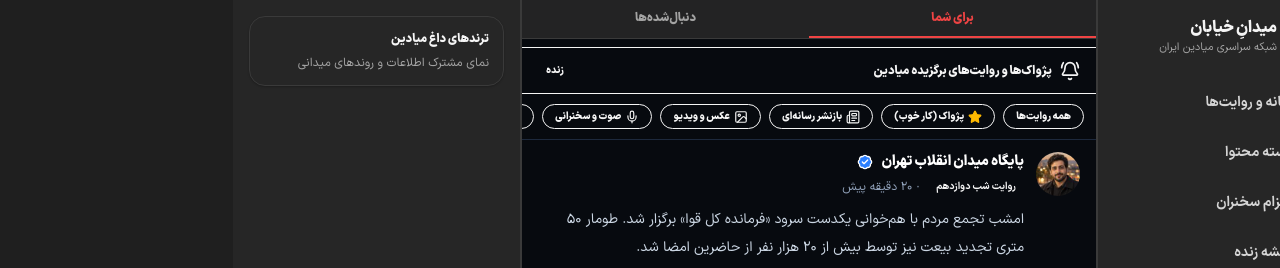
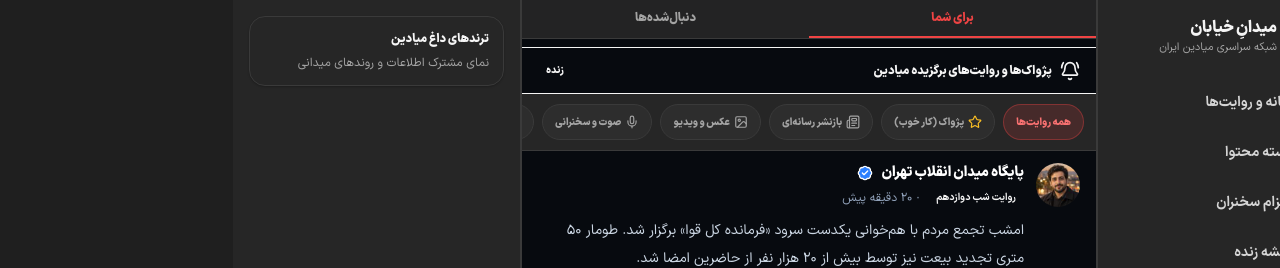
Before and after one commit to mohammad-mohammad-soltani/meydan, a Next.js app: page /home in a window 1280 px wide. Shown: the top 268 px of the page. Built offline with nearby package versions, Linux system fonts and the light colour scheme.

Commit message:
refactor: migrate feed filters to semantic state tokens

```diff
--- a/features/feed/components/FeedFilters.tsx
+++ b/features/feed/components/FeedFilters.tsx
@@ -15,20 +15,26 @@ const filters: Array<{ id: FeedFilter; label: string; icon?: "star" | "newspaper
   { id: "initiatives", label: "فراخوان‌ها", icon: "bell" },
 ];
 
-const filterIcons = {
-  star: Star,
-  newspaper: Newspaper,
-  image: Image,
-  mic: Mic,
-  bell: BellRing,
-};
+const filterIcons = { star: Star, newspaper: Newspaper, image: Image, mic: Mic, bell: BellRing };
 
 export function FeedFilters({ activeFilter, onChange }: FeedFiltersProps) {
   return (
-    <div className="feed-filter-strip flex w-full gap-2 overflow-x-auto border-b border-slate-200 px-3 py-2.5 no-scrollbar dark:border-slate-800">
+    <div className="flex w-full gap-2 overflow-x-auto border-b border-border bg-surface px-3 py-2.5 no-scrollbar">
       {filters.map((filter) => {
         const Icon = filter.icon ? filterIcons[filter.icon] : null;
-        return <button key={filter.id} id={"pill-" + filter.id} type="button" onClick={() => onChange(filter.id)} className={"feed-filter-pill pill-tab inline-flex shrink-0 items-center justify-center gap-1 rounded-full border px-3 py-1 text-center text-[10px] font-black transition " + (activeFilter === filter.id ? "active-pill" : "")}>{Icon ? <Icon className={"h-3.5 w-3.5 shrink-0 " + (filter.icon === "star" ? "fill-amber-400 text-amber-400" : "")} /> : null}<span className="whitespace-nowrap">{filter.label}</span></button>;
+        const active = activeFilter === filter.id;
+        return (
+          <button
+            key={filter.id}
+            type="button"
+            aria-pressed={active}
+            onClick={() => onChange(filter.id)}
+            className={`inline-flex min-h-9 shrink-0 items-center justify-center gap-1 rounded-pill border px-3 py-1 text-center text-[10px] font-black transition-colors ${active ? "border-brand-border bg-selected text-selected-foreground" : "border-border bg-surface-muted text-muted-foreground hover:bg-hover hover:text-foreground"}`}
+          >
+            {Icon ? <Icon className={`h-3.5 w-3.5 shrink-0 ${filter.icon === "star" ? "text-warning" : ""}`} /> : null}
+            <span className="whitespace-nowrap">{filter.label}</span>
+          </button>
+        );
       })}
     </div>
   );
```
